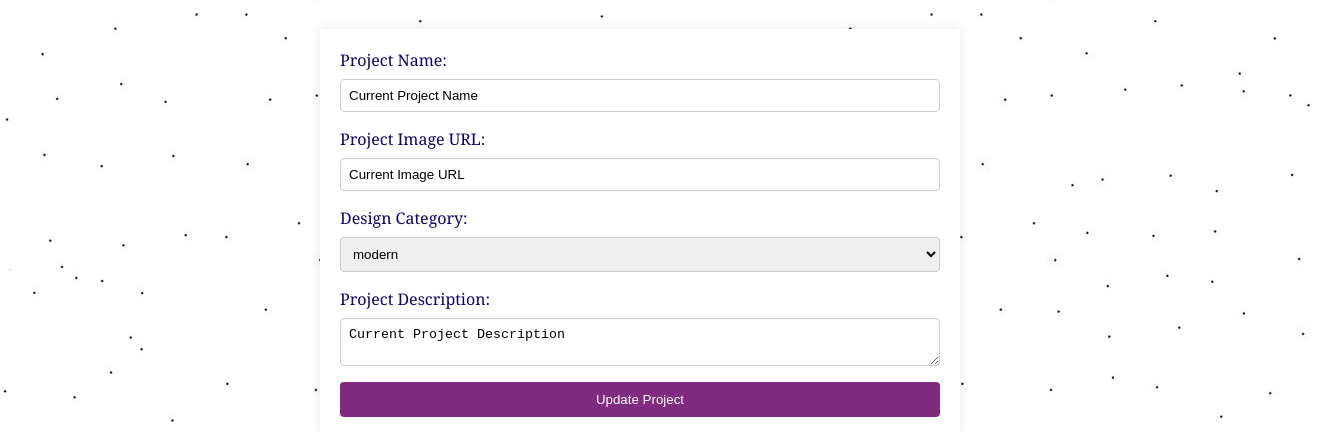
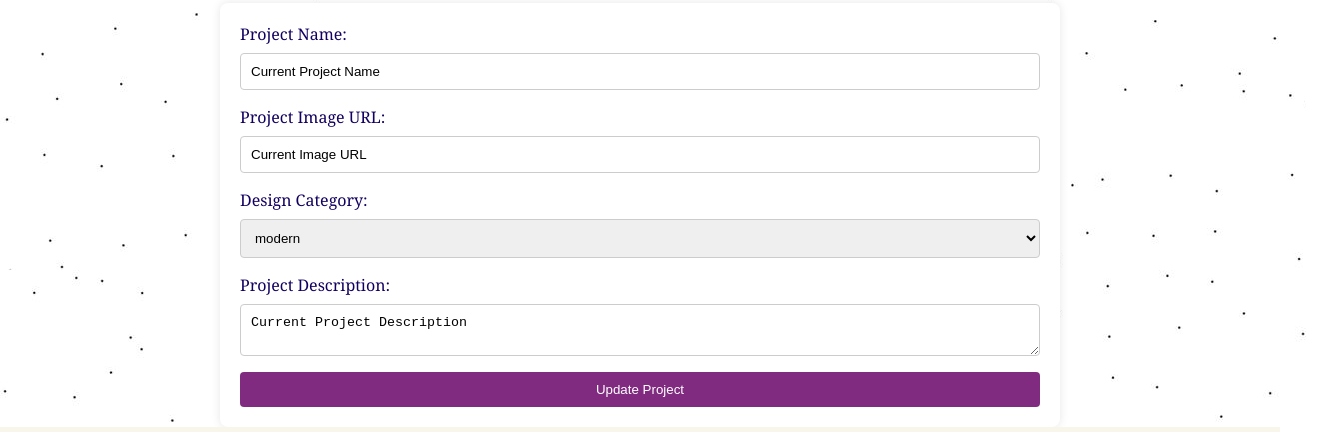
Before and after one commit to taifAlrubeaan/EleganceVibe, a website: page public_html/Update.html in a window 1280 px wide. Shown: the part 220-652 px from the top of the page, 1329 px wide, since content can reach past the window. Drawn offline with Linux system fonts and the light colour scheme.

Commit message:
Update Update.html

```diff
--- a/public_html/Update.html
+++ b/public_html/Update.html
@@ -3,6 +3,8 @@
     <meta charset="UTF-8">
     <title> Update Project </title>
     <link rel="stylesheet" href="Update.css" type="text/css">
+
+    <link rel="stylesheet" href="addition.css" type="text/css">
     <script src="script.js"></script>
    </head>
 
```
